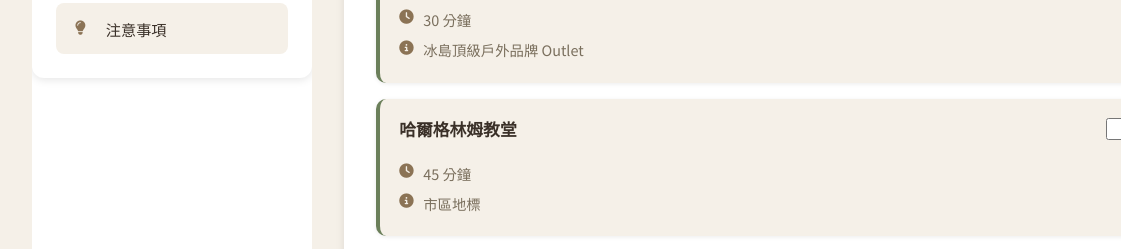
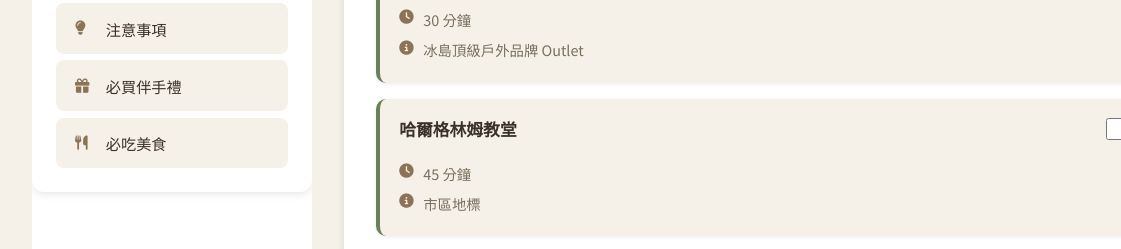
Before and after one commit to cecilchiu/iceland-trip, a plain HTML site: page index.html in a window 1280 px wide. Shown: the part 1307-1556 px from the top of the page, 0-1121 px from the left. Drawn offline with Linux system fonts and the light colour scheme.

Commit message:
Update index.html

```diff
--- a/index.html
+++ b/index.html
@@ -76,6 +76,14 @@
                         <i class="fas fa-lightbulb"></i>
                         <span>注意事項</span>
                     </button>
+                    <button class="nav-item" data-tab="souvenirs">
+                        <i class="fas fa-gift"></i>
+                        <span>必買伴手禮</span>
+                    </button>
+                    <button class="nav-item" data-tab="must-eat">
+                        <i class="fas fa-utensils"></i>
+                        <span>必吃美食</span>
+                    </button>
                 </div>
             </div>
         </nav>
```
